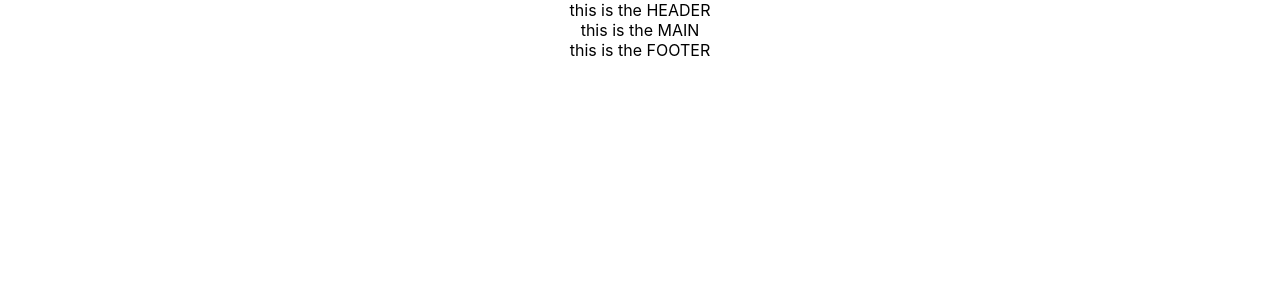
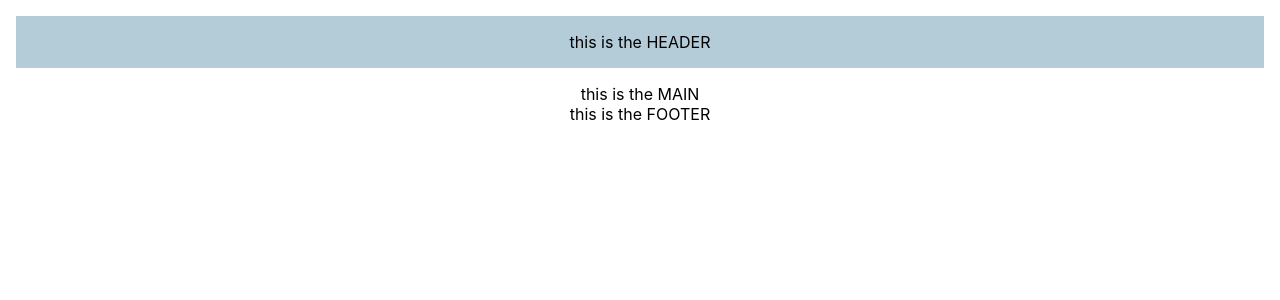
Before and after one commit to pmiossec/ih_popcorn-time, a React (Create React App) app: page / in a window 1280 px wide. Shown: the top 300 px of the page. Built offline with nearby package versions, Linux system fonts and the light colour scheme.

Commit message:
style: css file for a component

```diff
--- a/src/components/Footer.js
+++ b/src/components/Footer.js
@@ -1,5 +1,7 @@
 export default function Footer() {
     return (
-        <div>this is the FOOTER</div>
+        <footer>
+            <div>this is the FOOTER</div>
+        </footer>
     )
 }
--- /dev/null
+++ b/src/components/Header.css
@@ -0,0 +1,8 @@
+.Header {
+    background-color: rgb(179, 204, 216);
+    padding: 1rem;
+    margin: 1rem;
+}
+.Header h1 {
+    color: rgb(0, 107, 161);
+}
--- a/src/components/Header.js
+++ b/src/components/Header.js
@@ -1,5 +1,9 @@
+import "./Header.css";
+
 export default function Header() {
     return (
-        <div>this is the HEADER</div>
+        <header className="Header">
+            <div>this is the HEADER</div>
+        </header>
     )
 }
```
